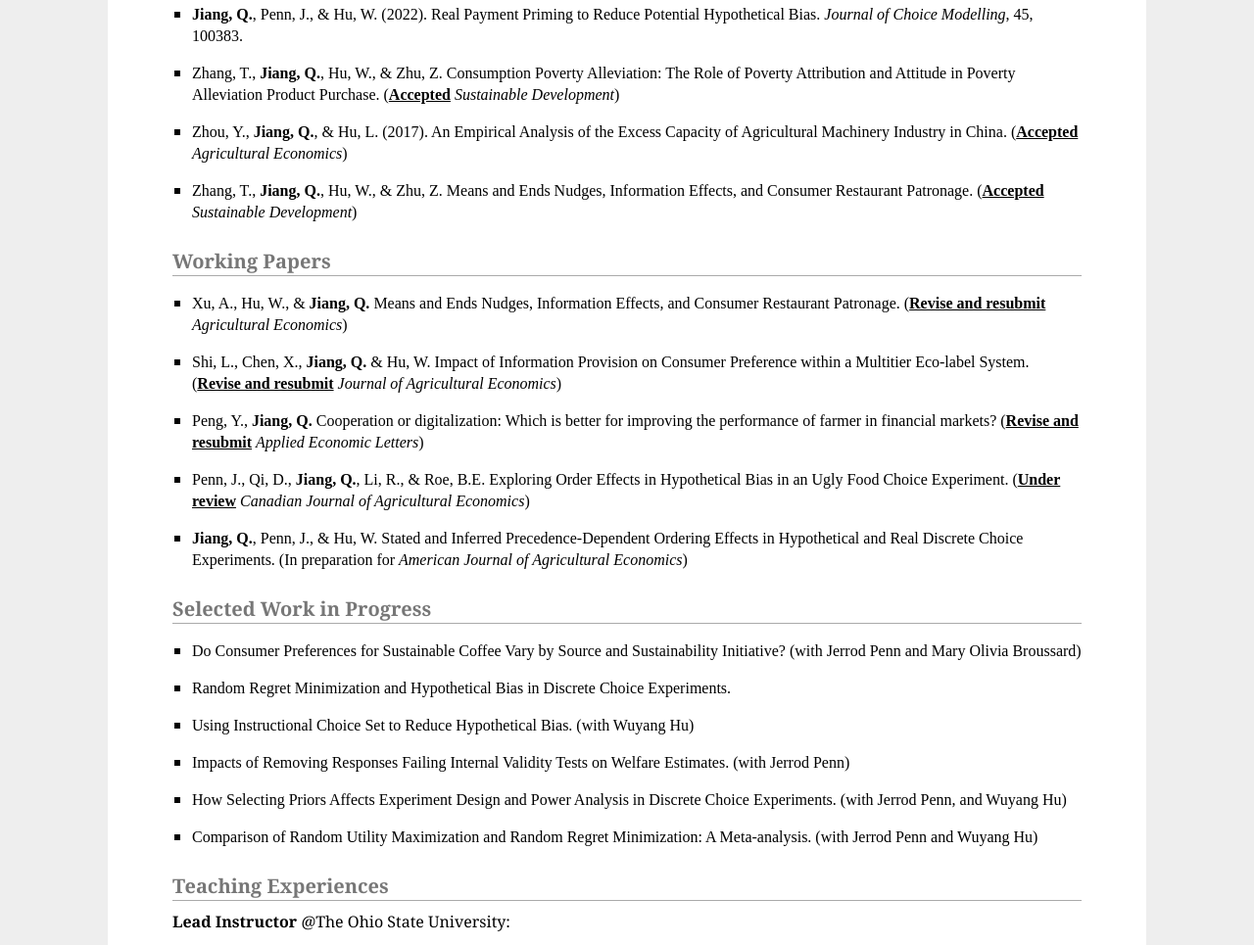
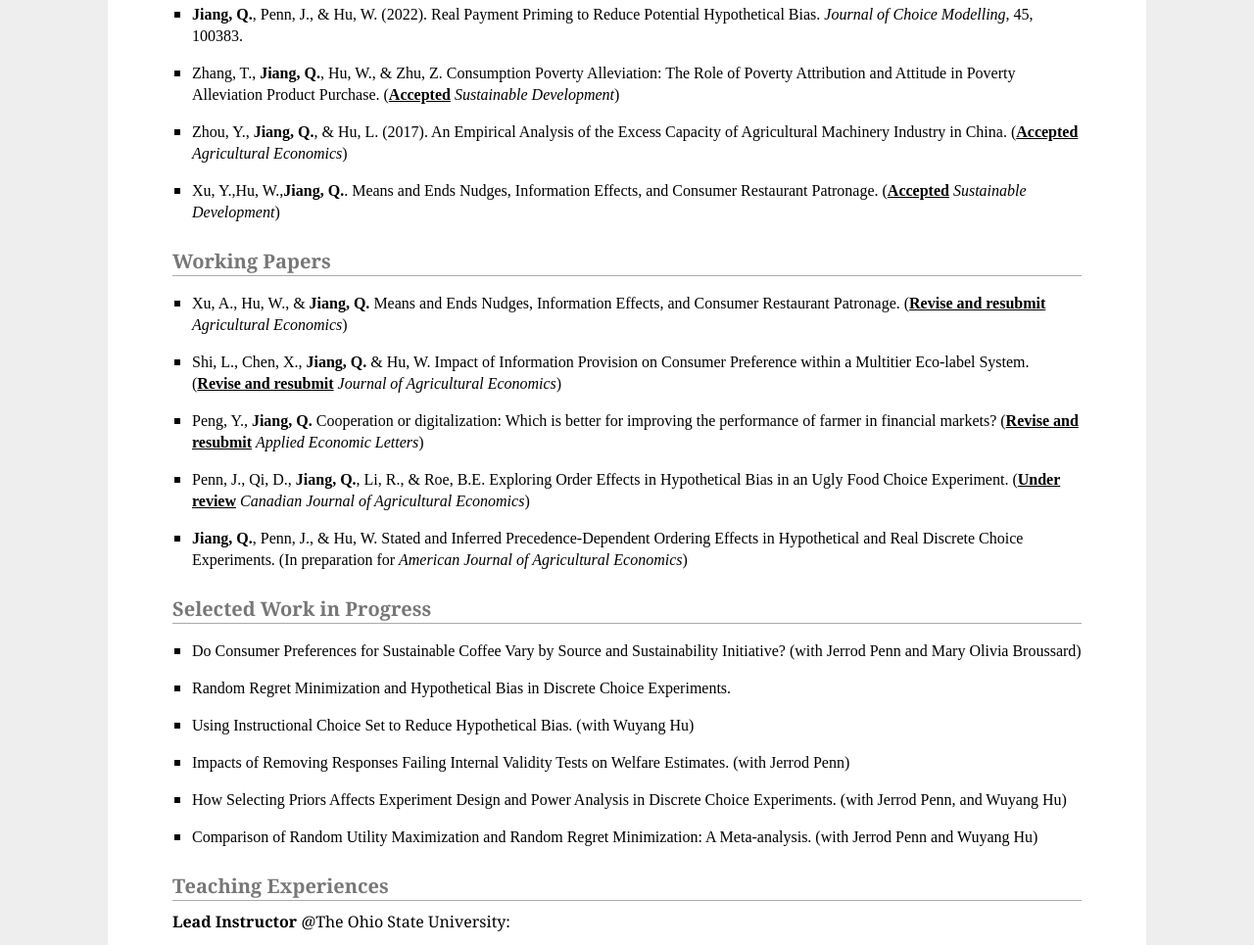
Before and after one commit to jiangqi1885/jiangqi1885.github.io, a plain HTML site: page index.html in a window 1280 px wide. Shown: the part 1131-2096 px from the top of the page at 98% size. Drawn offline with Linux system fonts and the light colour scheme.

Commit message:
Update index.html

```diff
--- a/index.html
+++ b/index.html
@@ -160,7 +160,7 @@ I am on academic job market this year, please reach out for any opportunities!
     </li>
 
   <li id='prp3'>
-        <font size="3.5" face="times new roman, serif">Zhang, T., <b>Jiang, Q.</b>, Hu, W., & Zhu, Z.
+        <font size="3.5" face="times new roman, serif">Xu, Y.,Hu, W.,<b>Jiang, Q.</b>.
              Means and Ends Nudges, Information Effects, and Consumer Restaurant Patronage. (<b><u>Accepted</u></b> <em>Sustainable Development</em>)
         </font>
     </li>
```
